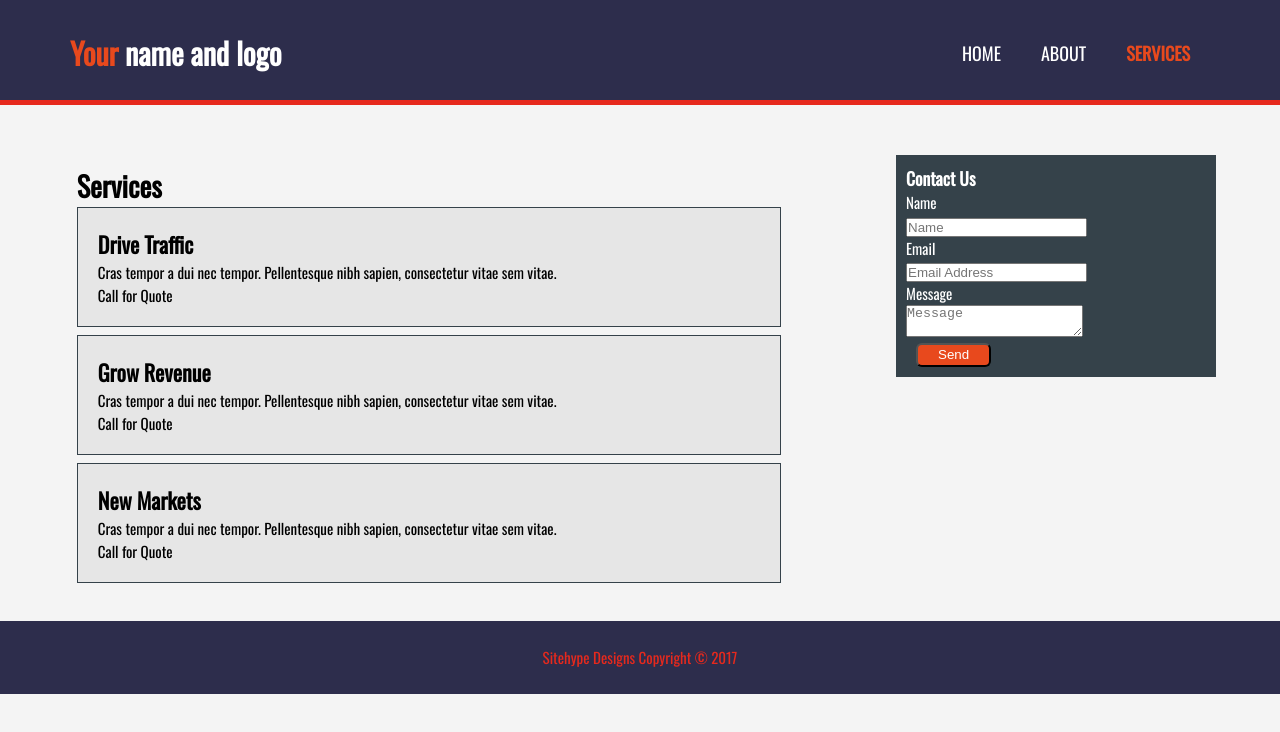
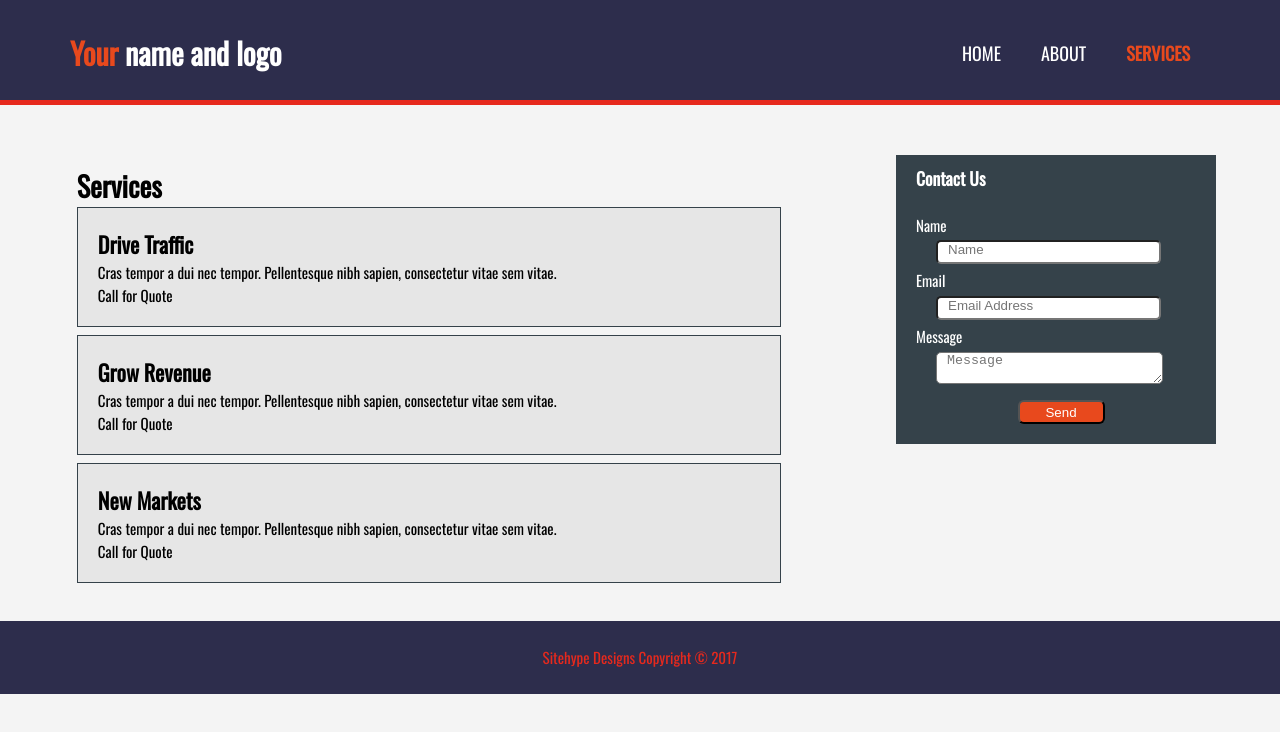
Before and after one commit to dudleyinc3/html_template, a plain HTML site: page services.html in a window 1280 px wide. Drawn offline with nearby package versions, Linux system fonts and the light colour scheme.

Commit message:
style services contact sidebar

```diff
--- a/css/style.css
+++ b/css/style.css
@@ -270,9 +270,7 @@ article#story {
    padding-top: 20px;
    float: left;
    width: 55%;
-   margin-left: 6%;
-   margin-bottom: 30px;
-
+   margin: 0 0 30px 6%;
 }
 
 article#story h1{
@@ -281,22 +279,51 @@ article#story h1{
 
 /* Services */
 ul#services li {
+   background: #e6e6e6;
+   border: #35424a solid 1px;
    padding: 20px;
-   border: #35424a solid 1px;
    margin-bottom: 8px;
-   background: #e6e6e6;
 }
 
 ul#services h3 {
    font-size: 22px;
 }
 
+.contact input {
+   width: 70%;
+   border-radius: 5px;
+   padding: 0 8px 5px 10px;
+   margin: 0 0 5px 20px;
+
+}
+
+.contact textarea {
+   width: 74%;
+   border-radius: 5px;
+   padding-left: 10px;
+   margin: 5px 0 10px 20px;
+}
+
+
+
+.contact {
+   padding-left: 10px;
+}
+
+#sidebar h3 {
+   padding-left: 10px;
+}
+
+#sidebar button {
+   width: 30%;
+   margin: 0 35% 10px 35%;
+}
+
 /* Footer */
 
 footer {
-   padding-top: 25px;
    text-align: center;
-   padding-bottom: 25px;
+   padding: 25px 0 25px 0;
    background: #2d2d4c;
    color: #e6291d;
 }
--- a/services.html
+++ b/services.html
@@ -54,7 +54,7 @@
          </article>
          <aside id="sidebar">
             <div class="dark">
-               <h3>Contact Us</h3>
+               <h3>Contact Us</h3><br>
                <form class="contact">
                   <div>
                      <label>Name</label><br>
@@ -68,7 +68,7 @@
                      <label>Message</label><br>
                      <textarea placeholder="Message"></textarea>
                   </div>
-                  <button class="button_1" type="submit">Send</button>
+                  <button class="button_1" id="contact" type="submit">Send</button>
                </form>
             </div>
          </aside>
```
